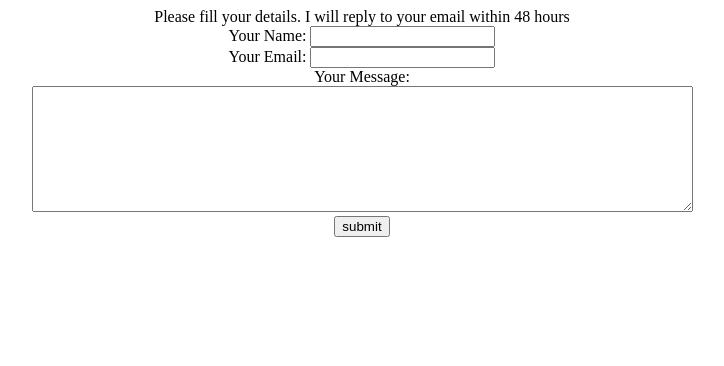
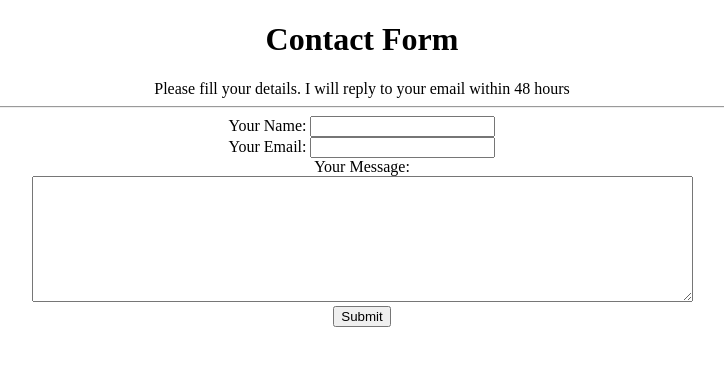
Before and after one commit to KishoreUser/My-Resume, a plain HTML site: page contact.html in a window 1280 px wide. Shown: the whole page, without its empty margins (278-1002 px from the left). Drawn offline with Linux system fonts and the light colour scheme.

Commit message:
My Seccond Resume

```diff
--- a/contact.html
+++ b/contact.html
@@ -3,18 +3,21 @@
   <head>
     <meta charset="utf-8">
     <title>Contact Me</title>
+    <link rel="stylesheet" href="css/styles.css">
   </head>
   <body>
     <center>
+      <h1>Contact Form</h1>
       <form class="" action="mailto:ravikishore0598@gmail.com" method="post" enctype="text/plain">
-        <label for="">Please fill your details. I will reply to your email within 48 hours</label><br>
+        <label for="">Please fill your details. I will reply to your email within 48 hours</label>
+        <hr>
         <label for="">Your Name:</label>
         <input type="text" name="Name" value=""><br>
         <label for="">Your Email:</label>
         <input type="email" name="Email" value=""><br>
         <label for="">Your Message:</label><br>
         <textarea name="Message" rows="8" cols="80"></textarea><br>
-        <input type="submit" name="" value="submit">
+        <input type="submit" name="" value="Submit">
       </form>
     </center>
 
```
Also changed, not shown: index.html (+3 -2 lines), 1 other file.
